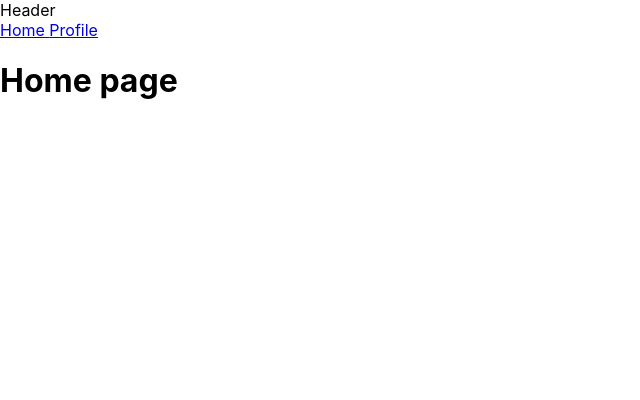
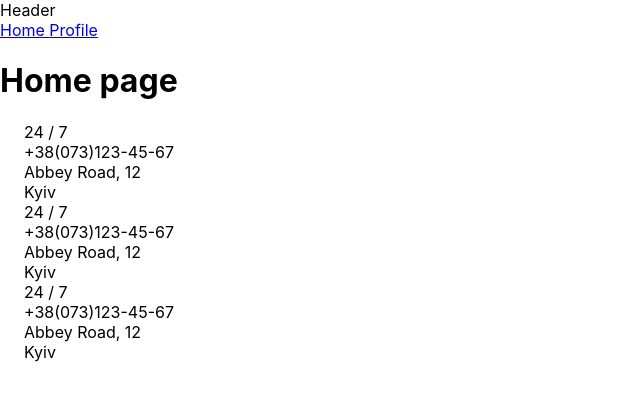
Before and after one commit to fem1-dream-team/final-shop, a React (Create React App) app in the folder client/: page / in a window 1280 px wide. Shown: the top 400 px of the page, without its empty margins (0-640 px from the left). Built offline with nearby package versions, Linux system fonts and the light colour scheme; no server answers.

Commit message:
@alinamgz added materialUI, started footer, changed travis.yml

```diff
--- a/client/package.json
+++ b/client/package.json
@@ -3,11 +3,13 @@
   "version": "0.1.0",
   "private": true,
   "dependencies": {
+    "@material-ui/core": "^4.4.0",
     "axios": "^0.19.0",
     "react": "^16.9.0",
     "react-dom": "^16.9.0",
     "react-router-dom": "^5.0.1",
-    "react-scripts": "3.1.1"
+    "react-scripts": "3.1.1",
+    "typeface-roboto": "0.0.75"
   },
   "scripts": {
     "start": "react-scripts start",
--- a/client/src/App.js
+++ b/client/src/App.js
@@ -1,10 +1,10 @@
 import React, {Component} from 'react';
 import axios from 'axios';
 import {BrowserRouter, Route, Link, Switch} from "react-router-dom";
+import 'typeface-roboto';
 
-import Home from "./components/Home";
-import Profile from "./components/Profile";
-import Page404 from "./components/Page404";
+import {Home, Profile, Page404} from "./components";
+import {Footer} from "./commons";
 
 import './App.css';
 
@@ -34,6 +34,7 @@ class App extends Component {
                 <Route path='/profile' component={Profile}/>
                 <Route  path='*' component={Page404}/>
               </Switch>
+              <Footer/>
             </div>
         </BrowserRouter>
 
--- a/client/src/commons/Footer.js
+++ b/client/src/commons/Footer.js
@@ -1,2 +1,34 @@
 import React from 'react';
 import {NavLink} from "react-router-dom";
+import {Container, Grid, Box} from "@material-ui/core";
+
+export const Footer = () => {
+    return (
+        <Grid>
+            <Container>
+                <Box> 24 / 7 </Box>
+                <Box> +38(073)123-45-67 </Box>
+                <Box>
+                    <Box component="p" m={0}> Abbey Road, 12 </Box>
+                    <Box component="p" m={0}> Kyiv </Box>
+                </Box>
+            </Container>
+            <Container>
+                <Box> 24 / 7 </Box>
+                <Box> +38(073)123-45-67 </Box>
+                <Box>
+                    <Box component="p" m={0}> Abbey Road, 12 </Box>
+                    <Box component="p" m={0}> Kyiv </Box>
+                </Box>
+            </Container>
+            <Container>
+                <Box> 24 / 7 </Box>
+                <Box> +38(073)123-45-67 </Box>
+                <Box>
+                    <Box component="p" m={0}> Abbey Road, 12 </Box>
+                    <Box component="p" m={0}> Kyiv </Box>
+                </Box>
+            </Container>
+        </Grid>
+    )
+}
--- /dev/null
+++ b/client/src/components/index.js
@@ -0,0 +1,3 @@
+export {Home} from './Home';
+export {Profile} from './Profile';
+export {Page404} from './Page404';
```
Also changed, not shown: client/src/components/Home.js (+4 -7 lines), client/src/components/Page404.js (+3 -7 lines), client/src/components/Profile.js (+3 -7 lines), 1 other file (tests, documents, lock files or other folders).
